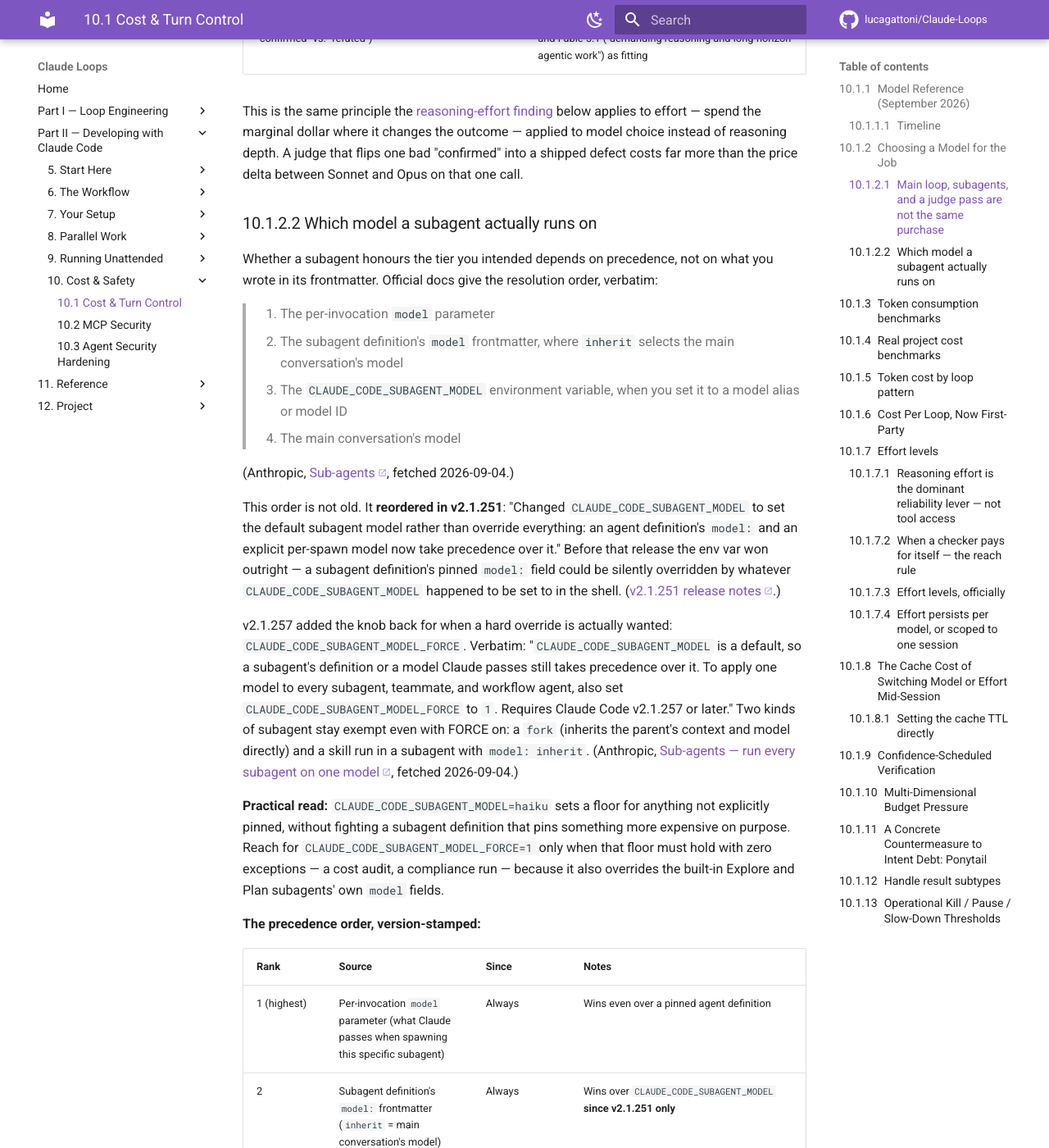
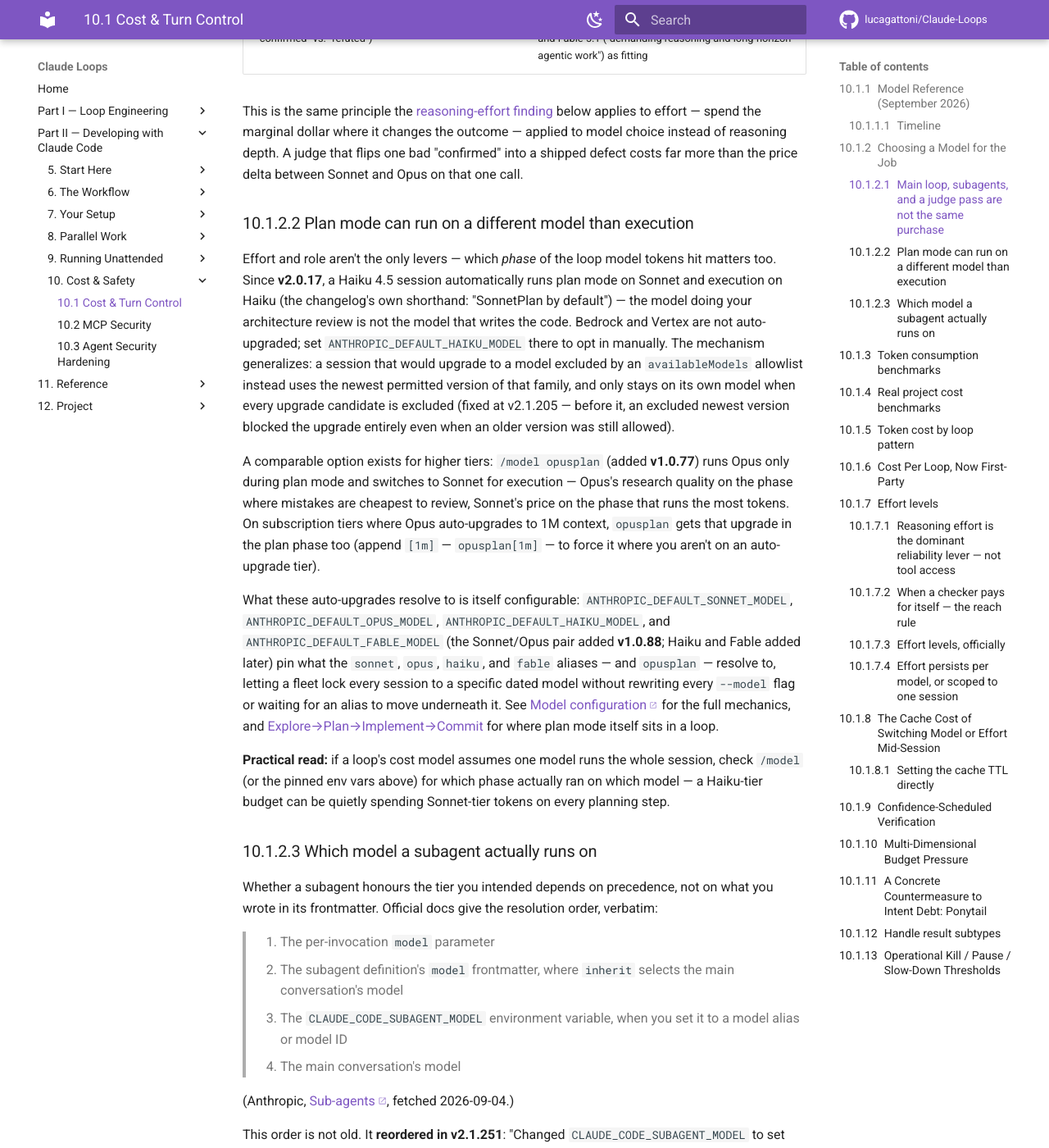
Before and after one commit to lucagattoni/Claude-Loops, an MkDocs documentation site: the page built from docs/11-cost-control.md, in a window 1280 px wide and 1400 px high, scrolled down 3374 px. Shown: the whole window at 82% size. Built offline with MkDocs 1.6.1 and Material for MkDocs 9.7.7, drawn with Linux system fonts in a browser that asks for light colours; comment, search, counter and statistics services are not loaded.

Commit message:
11-cost-control.md: 0 correction(s), 1 addition(s) from the C10 changelog sweep
- [ADDITION] v1.0.77 / v1.0.88 / v2.0.17 / v2.1.205 — The doc teaches 'allocate models by role' and 'pick model/effort once per session' but never mentions that the platform itself switches model mid-session by phase, by default. A team budgeting a Haiku fleet is silently paying Sonnet-tier tokens on every plan turn with no visible signal.

Backlog step 11 (C10). Sweep covered 3,774/3,774 previously-unswept bullets across
24/24 chunks; evidence in plans/20260906_2306-c10-changelog-sweep-evidence.md.
mkdocs build --strict green on the full change set.

Co-Authored-By: Claude Opus 5 (1M context) <noreply@anthropic.com>
Claude-Session: https://claude.ai/code/session_0143r6VLrjfhL34xeWGQvHmV

```diff
--- a/docs/11-cost-control.md
+++ b/docs/11-cost-control.md
@@ -118,6 +118,39 @@ This is the same principle the [reasoning-effort finding](#effort-levels) below
 effort — spend the marginal dollar where it changes the outcome — applied to model choice
 instead of reasoning depth. A judge that flips one bad "confirmed" into a shipped defect costs
 far more than the price delta between Sonnet and Opus on that one call.
+
+### Plan mode can run on a different model than execution
+
+Effort and role aren't the only levers — which *phase* of the loop model tokens hit matters
+too. Since **v2.0.17**, a Haiku 4.5 session automatically runs plan mode on Sonnet and
+execution on Haiku (the changelog's own shorthand: "SonnetPlan by default") — the model doing
+your architecture review is not the model that writes the code. Bedrock and Vertex are not
+auto-upgraded; set `ANTHROPIC_DEFAULT_HAIKU_MODEL` there to opt in manually. The mechanism
+generalizes: a session that would upgrade to a model excluded by an `availableModels`
+allowlist instead uses the newest permitted version of that family, and only stays on its own
+model when every upgrade candidate is excluded (fixed at v2.1.205 — before it, an excluded
+newest version blocked the upgrade entirely even when an older version was still allowed).
+
+A comparable option exists for higher tiers: `/model opusplan` (added **v1.0.77**) runs Opus
+only during plan mode and switches to Sonnet for execution — Opus's research quality on the
+phase where mistakes are cheapest to review, Sonnet's price on the phase that runs the most
+tokens. On subscription tiers where Opus auto-upgrades to 1M context, `opusplan` gets that
+upgrade in the plan phase too (append `[1m]` — `opusplan[1m]` — to force it where you aren't
+on an auto-upgrade tier).
+
+What these auto-upgrades resolve to is itself configurable: `ANTHROPIC_DEFAULT_SONNET_MODEL`,
+`ANTHROPIC_DEFAULT_OPUS_MODEL`, `ANTHROPIC_DEFAULT_HAIKU_MODEL`, and
+`ANTHROPIC_DEFAULT_FABLE_MODEL` (the Sonnet/Opus pair added **v1.0.88**; Haiku and Fable added
+later) pin what the `sonnet`, `opus`, `haiku`, and `fable` aliases — and `opusplan` — resolve
+to, letting a fleet lock every session to a specific dated model without rewriting every
+`--model` flag or waiting for an alias to move underneath it. See [Model
+configuration](https://code.claude.com/docs/en/model-config) for the full mechanics, and
+[Explore→Plan→Implement→Commit](15-explore-plan-implement.md) for where plan mode itself sits
+in a loop.
+
+**Practical read:** if a loop's cost model assumes one model runs the whole session, check
+`/model` (or the pinned env vars above) for which phase actually ran on which model — a
+Haiku-tier budget can be quietly spending Sonnet-tier tokens on every planning step.
 
 ### Which model a subagent actually runs on
 
```
